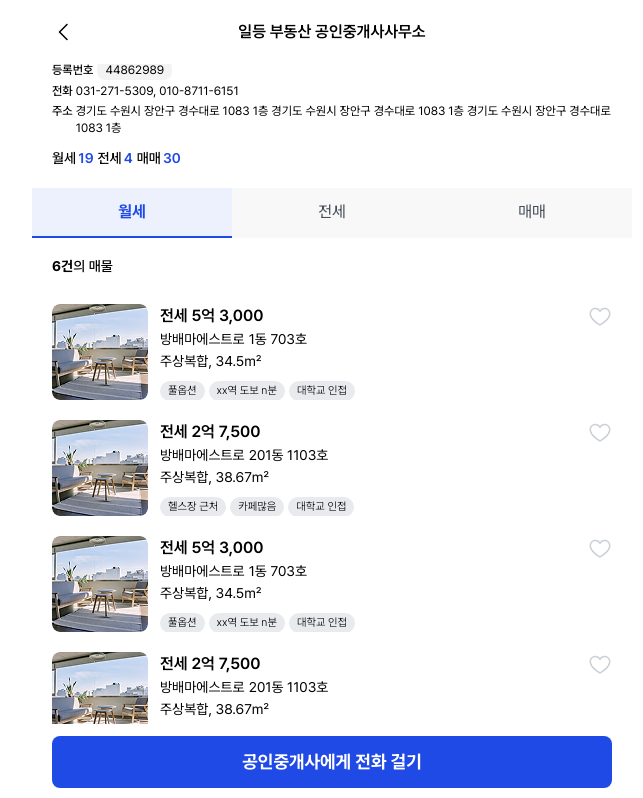
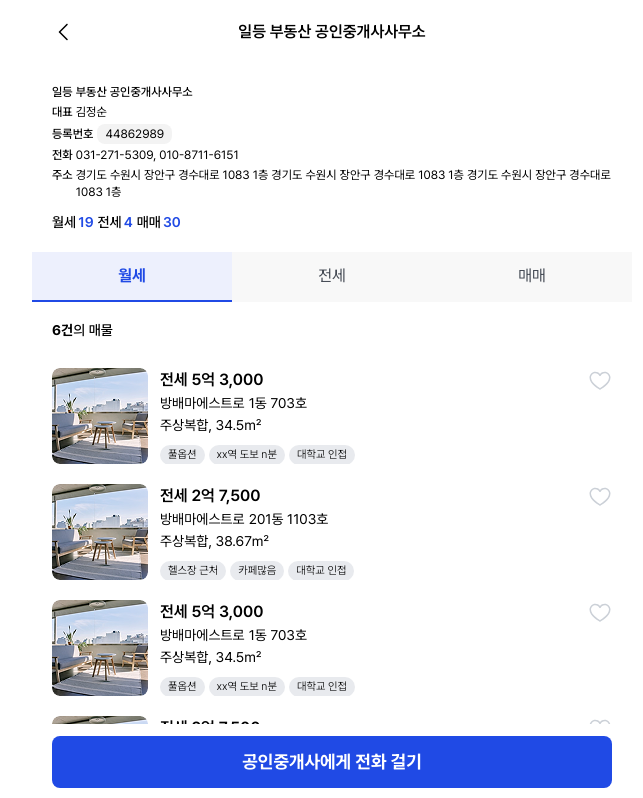
Before and after one commit to FC-DEV3-Final-Project/zoop-frontend, a Next.js app: page /real-estate/1 in a window 1280 px wide. Shown: the top 798 px of the page, without its empty margins (308-951 px from the left). Built offline with nearby package versions, Linux system fonts and the light colour scheme.

Commit message:
design: 부동산페이지 헤더패딩추가

```diff
--- a/src/components/real-estate/RealEstateInfo.tsx
+++ b/src/components/real-estate/RealEstateInfo.tsx
@@ -27,7 +27,7 @@ export default function RealEstateInfo({
   statsItems,
 }: RealEstateInfoProps) {
   return (
-    <div className="flex flex-col gap-3 bg-white p-5">
+    <div className="flex flex-col gap-3 bg-white p-5 pt-[84px]">
       <div className="flex flex-col gap-[3px]">
         <div className="text-caption3">{name}</div>
         <div className="flex gap-[3px]">
```
